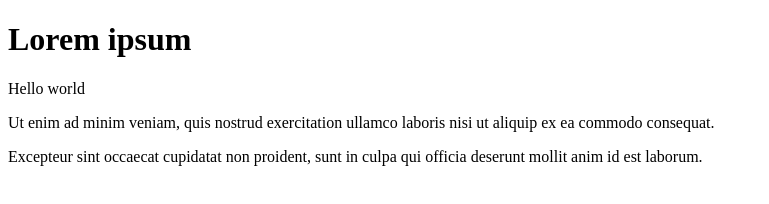
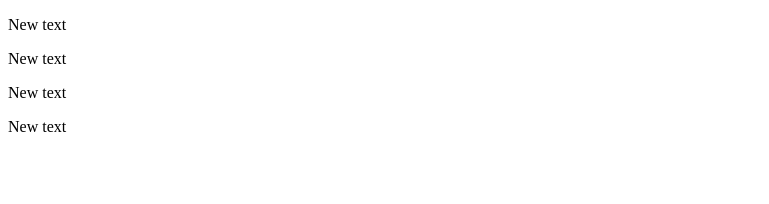
Before and after one commit to ViktorBobrovsky/home-work-8, a plain HTML site: page index.html in a window 1280 px wide. Shown: the whole page, without its empty margins (0-769 px from the left). Drawn offline with Linux system fonts and the light colour scheme.

Commit message:
code for changing all elements done!

```diff
--- a/index.html
+++ b/index.html
@@ -1,18 +1,15 @@
 <!DOCTYPE html>
 <html>
 <head>
-	<title>Change tag content</title>
+	<title>Home work 9</title>
+	<meta charset="utf-8">
+	<link rel="stylesheet" type="text/css" href="./style.css">
 </head>
 <body>
-<h1>Lorem ipsum</h1>
-<p>Lorem ipsum dolor sit amet, consectetur adipisicing elit, sed do eiusmod.
-</p>
-<p> Ut enim ad minim veniam,
-quis nostrud exercitation ullamco laboris nisi ut aliquip ex ea commodo
-consequat.</p>
-<p>Excepteur sint occaecat cupidatat non
-proident, sunt in culpa qui officia deserunt mollit anim id est laborum.</p>
-
-<script type="text/javascript" src="./index.js"></script>
+	<p>fdjfghfjghjfg</p>
+	<p>fdjfgsds</p>
+	<p>fdsdsdddddddddddjfg</p>
+	<p>fdsdsddddfdfdddjfg</p>
+	<script type="text/javascript" src="./index.js"></script>
 </body>
 </html>
--- a/index.js
+++ b/index.js
@@ -1,6 +1,9 @@
-function setSelector(selector,text){
-	var text;
-	var tag = document.querySelector(selector);
-	tag.innerText = text;
-}
-setSelector("p","Hello world")
+
+function setTextAll(selector,text){
+	var myArray = document.querySelectorAll(selector);
+	myArray.forEach(function(item,yy,iii){
+		item.innerHTML = text;
+	});
+};
+
+setTextAll("p","New text")
```
